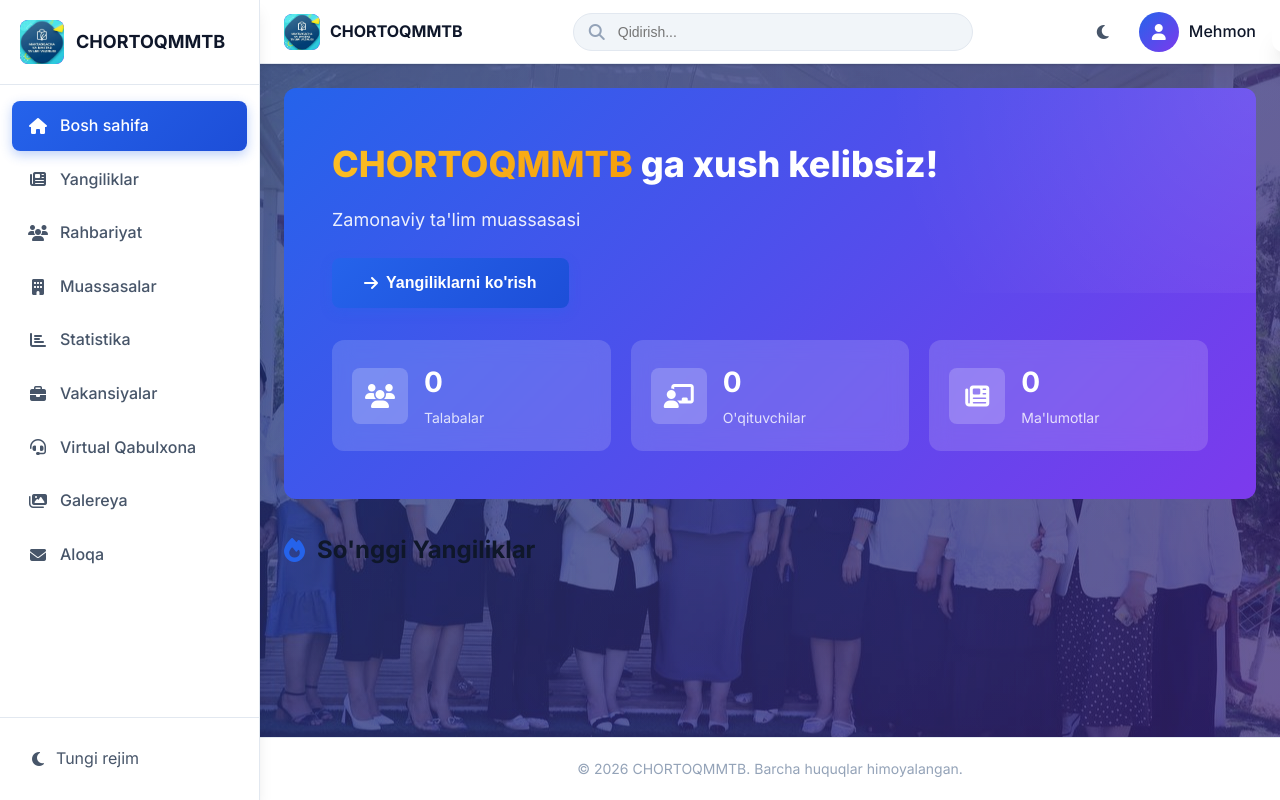
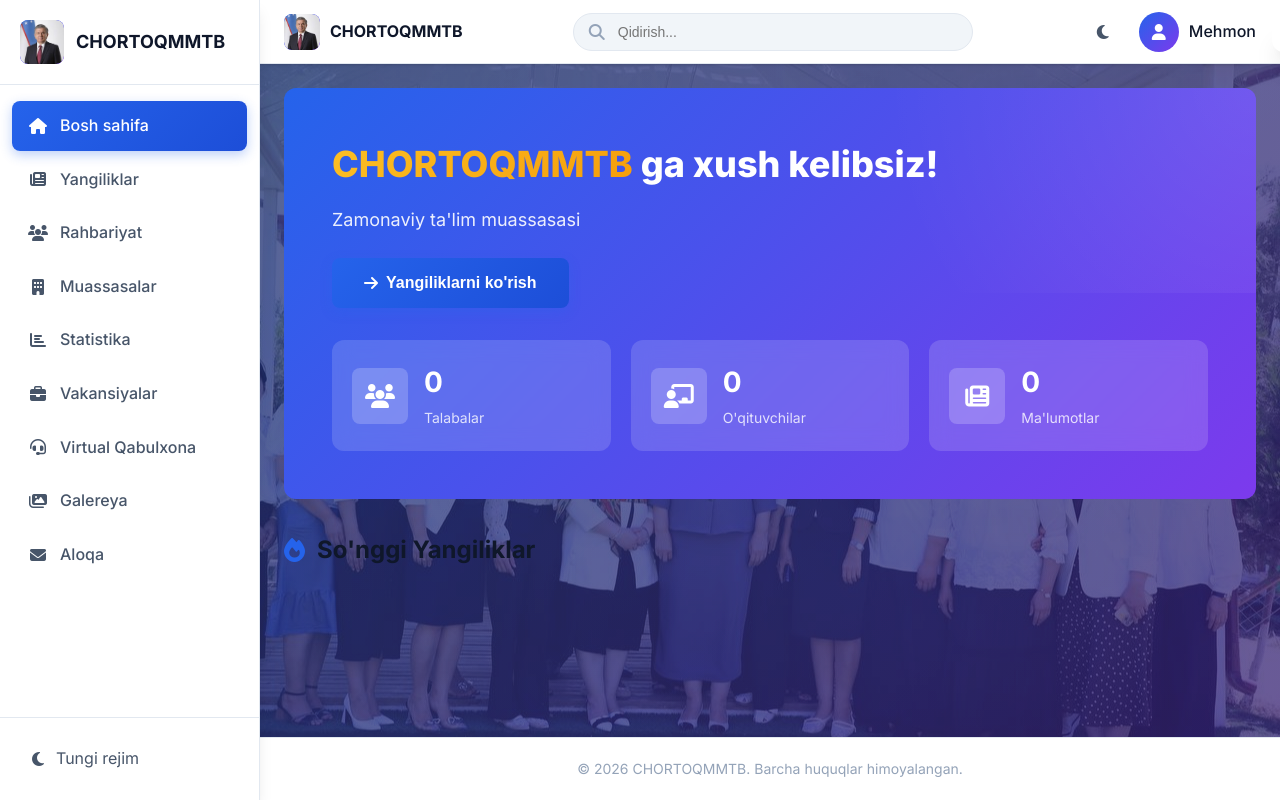
Before and after one commit to hhub46dchj-rgb/chortoq-mmtb, a website: page public/index.html in a window 1280 px wide. Drawn offline with nearby package versions, Linux system fonts and the light colour scheme; no server answers.

Commit message:
logo.jpeg faqat favicon uchun

```diff
--- a/public/index.html
+++ b/public/index.html
@@ -7,6 +7,7 @@
     <link rel="stylesheet" href="css/style.css">
     <link href="https://fonts.googleapis.com/css2?family=Inter:wght@300;400;500;600;700;800&display=swap" rel="stylesheet">
     <link rel="stylesheet" href="https://cdnjs.cloudflare.com/ajax/libs/font-awesome/6.5.1/css/all.min.css">
+    <link rel="icon" type="image/jpeg" href="images/logo.jpeg">
 </head>
 <body>
     <!-- ORQA FON SLAYDERI -->
@@ -53,7 +54,7 @@
         <div class="sidebar-header">
             <div class="logo">
                 <div class="logo-icon">
-                    <img src="images/logo.jpeg" alt="Logo" style="width:100%;height:100%;object-fit:cover;border-radius:8px;">
+                    <img src="images/CHORTOQ.jpg" alt="Logo" style="width:100%;height:100%;object-fit:cover;border-radius:8px;">
                 </div>
                 <span class="logo-text">CHORTOQMMTB</span>
             </div>
@@ -123,7 +124,7 @@
                 </button>
                 <div class="header-logo">
                     <div class="logo-icon small">
-                        <img src="images/logo.jpeg" alt="Logo" style="width:100%;height:100%;object-fit:cover;border-radius:8px;">
+                        <img src="images/CHORTOQ.jpg" alt="Logo" style="width:100%;height:100%;object-fit:cover;border-radius:8px;">
                     </div>
                     <span>CHORTOQMMTB</span>
                 </div>
```
